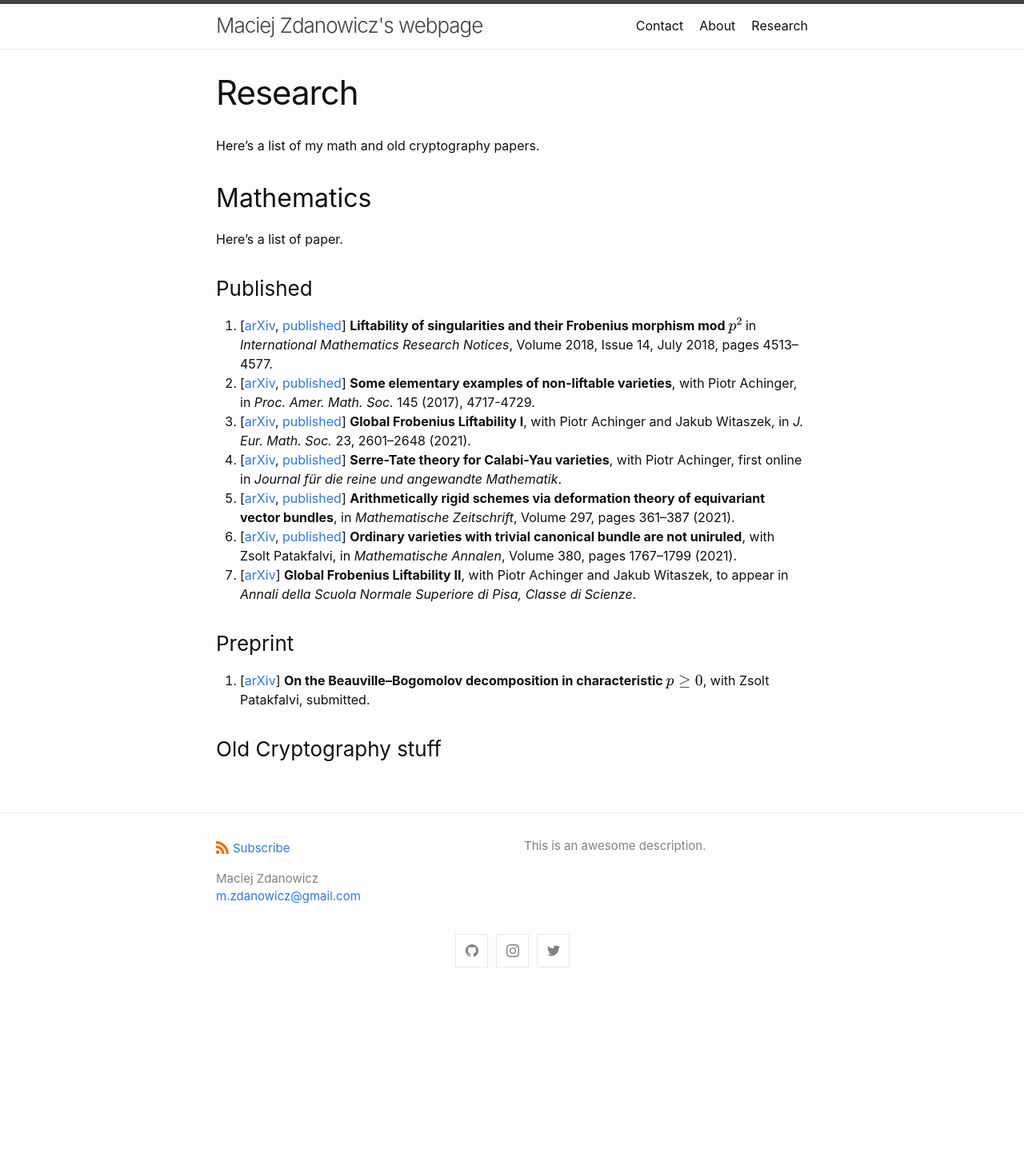
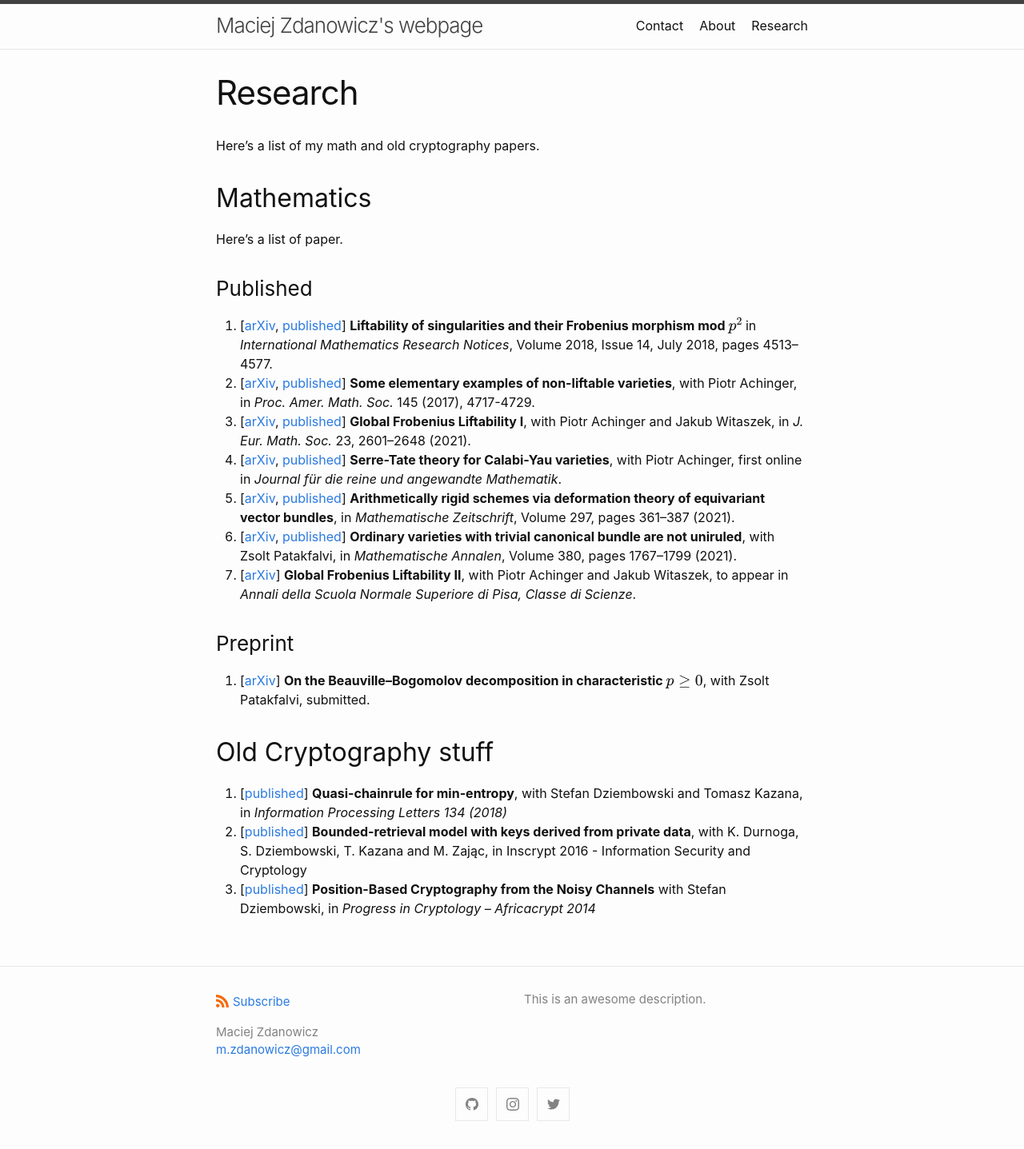
Before and after one commit to maciekrt/maciekrt.github.io, a Jekyll site: the page built from research.md, in a window 1280 px wide. Shown: the whole page at 80% size. Built offline with Jekyll 4.4.1, drawn with Linux system fonts in a browser that asks for light colours; before the commit the page ends 1245 px from its top, so only the background shows below that.

Commit message:
Add old cryptography stuff

```diff
--- a/research.md
+++ b/research.md
@@ -32,4 +32,8 @@ with Zsolt Patakfalvi, in *Mathematische Annalen*, Volume 380, pages 1767–1799
 1. \[[arXiv](https://arxiv.org/abs/2102.02788)\]
 **On the Beauville--Bogomolov decomposition in characteristic $$p \geq 0$$**, with Zsolt Patakfalvi, submitted.
 
-### Old Cryptography stuff
+## Old Cryptography stuff
+
+1. \[[published](https://www.sciencedirect.com/science/article/abs/pii/S002001901830036X)\] **Quasi-chainrule for min-entropy**, with Stefan Dziembowski and Tomasz Kazana, in *Information Processing Letters 134 (2018)*
+2. \[[published](https://link.springer.com/chapter/10.1007/978-3-319-54705-3_17)\] **Bounded-retrieval model with keys derived from private data**, with K. Durnoga, S. Dziembowski, T. Kazana and M. Zając, in Inscrypt 2016 - Information Security and Cryptology
+3. \[[published](https://link.springer.com/chapter/10.1007%2F978-3-319-06734-6_19)\] **Position-Based Cryptography from the Noisy Channels** with Stefan Dziembowski, in *Progress in Cryptology -- Africacrypt 2014*
```
